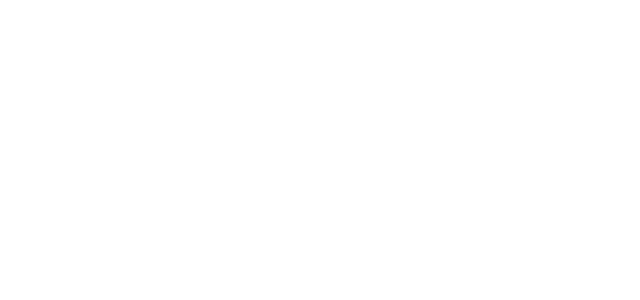
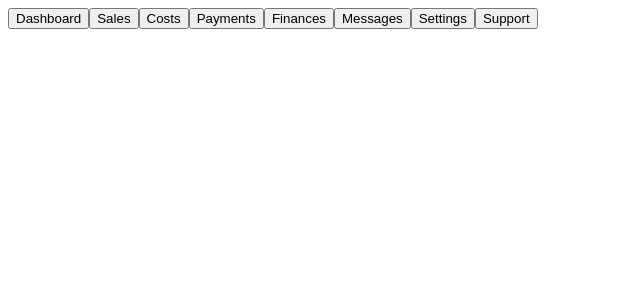
Before and after one commit to sleeplessglory/makves, a React app: page / in a window 1280 px wide. Shown: the top 300 px of the page, without its empty margins (0-640 px from the left). Built offline with nearby package versions, Linux system fonts and the light colour scheme.

Commit message:
feat: added mapping through the buttons

```diff
--- /dev/null
+++ b/src/App.tsx
@@ -0,0 +1,6 @@
+import Sidebar from './components/Sidebar';
+export default function App() {
+    return (
+        <Sidebar colour="light"/>
+    );
+};
--- /dev/null
+++ b/src/components/Button.tsx
@@ -0,0 +1,11 @@
+const buttons = [
+    { id: 1, "name": "Dashboard"},
+    { id: 2, "name": "Sales"},
+    { id: 3, "name": "Costs"},
+    { id: 4, "name": "Payments"},
+    { id: 5, "name": "Finances"},
+    { id: 6, "name": "Messages"},
+    { id: 7, "name": "Settings"},
+    { id: 8, "name": "Support"}];
+
+export default buttons;
--- a/src/components/Sidebar.tsx
+++ b/src/components/Sidebar.tsx
@@ -1,7 +1,17 @@
-export default function Sidebar() {
+import buttons from './Button';
+
+type SidebarProps = {
+    colour: string,
+}
+
+export default function Sidebar({colour}: SidebarProps) {
     return (
-        <>
-
-        </>
+        <nav className="sidebar">
+            {buttons.map((button) =>
+                <button key={button.id}>
+                    <span>{button.name}</span>
+                </button>
+            )}
+        </nav>
     );
 };
--- a/src/index.tsx
+++ b/src/index.tsx
@@ -1,10 +1,10 @@
 import ReactDOM from 'react-dom/client';
 import { StrictMode } from 'react';
-import Sidebar from './components/Sidebar';
+import App from './App';
 
 const root = ReactDOM.createRoot(document.getElementById('root') as HTMLElement);
 root.render(
     <StrictMode>
-        <Sidebar />
+        <App />
     </StrictMode>,
 );
```
